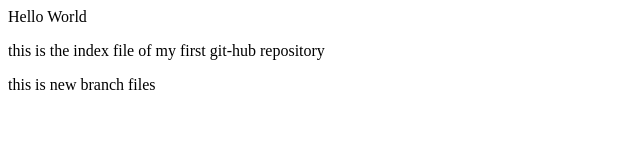
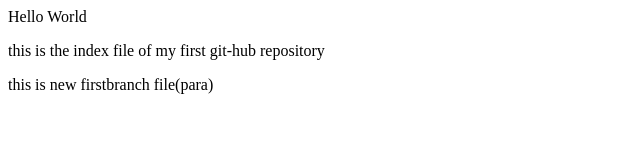
Before and after one commit to khalid00103/First, a plain HTML site: page index.html in a window 1280 px wide. Shown: the full height of the page, 0-640 px from the left. Drawn offline with Linux system fonts and the light colour scheme.

Commit message:
firstbranch

```diff
--- a/index.html
+++ b/index.html
@@ -1,3 +1,3 @@
 <p>Hello World<p>
 <p>this is the index file of my first git-hub repository</p>
-<p>this is new branch files</p>
+<p>this is new firstbranch file(para)</p>
```
